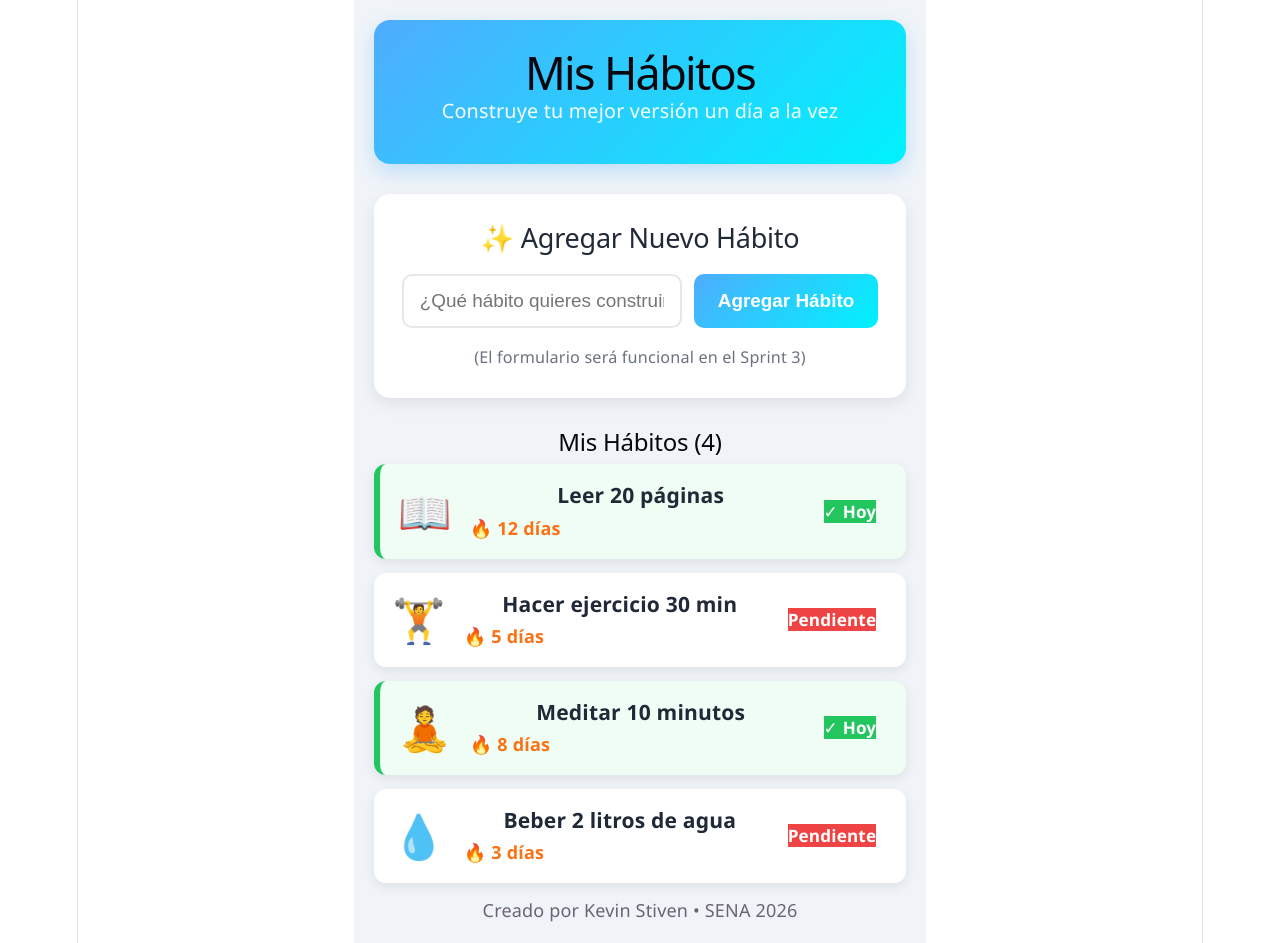
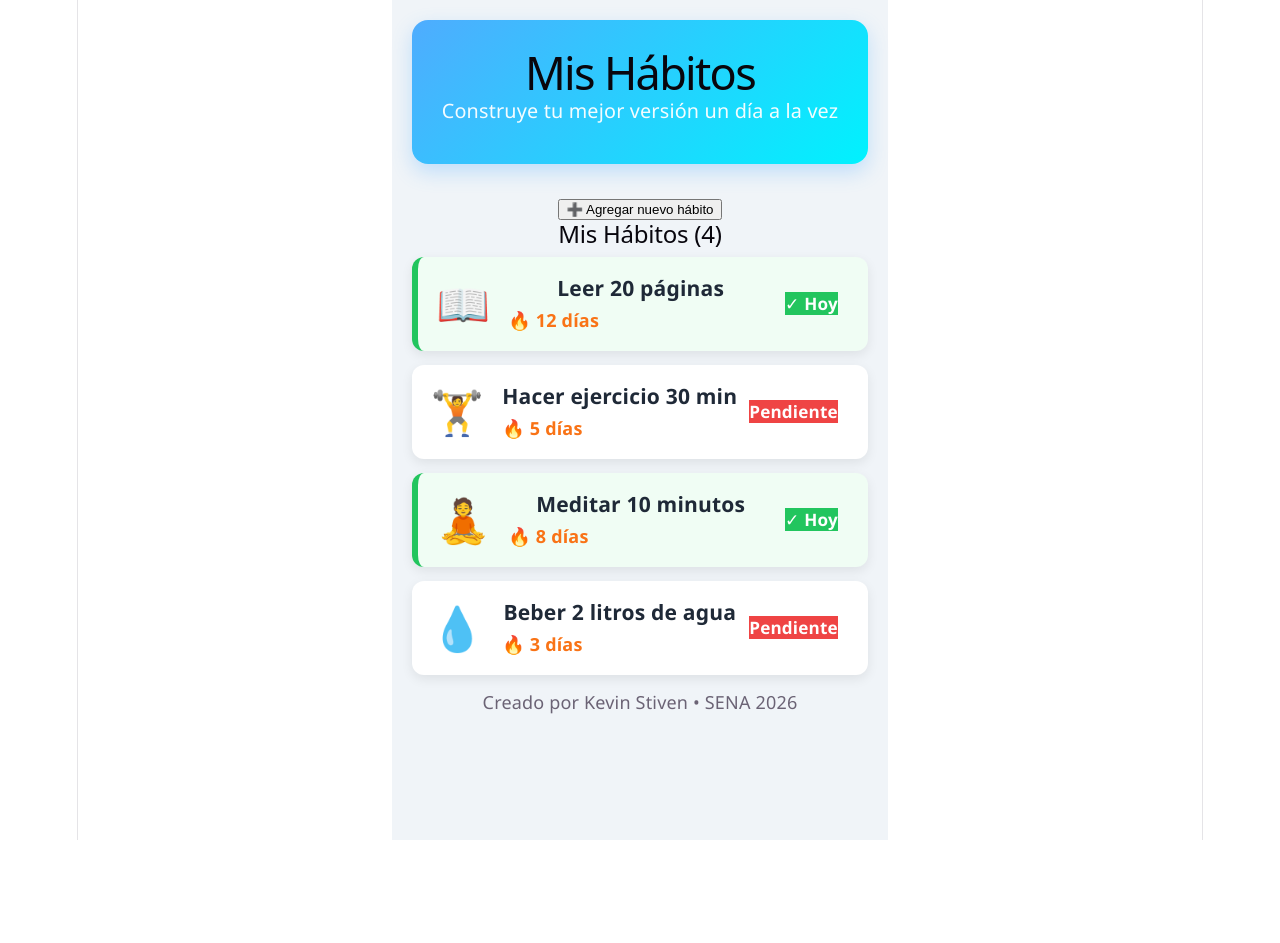
Before and after one commit to Stiven211/mini-react-habitos--productive-, a React (Vite) app in the folder habitos-app/: page / in a window 1280 px wide. After the commit the page ends 840 px from the top, so only its background shows below. Built offline with nearby package versions, Linux system fonts and the light colour scheme.

Commit message:
Sprint 3: Agregar useState para mostrar/ocultar formulario + formulario controlado

```diff
--- a/habitos-app/src/App.jsx
+++ b/habitos-app/src/App.jsx
@@ -1,3 +1,4 @@
+import { useState } from 'react'
 import Encabezado from './componentes/Encabezado'
 import Formulario from './componentes/Formulario'
 import Lista from './componentes/Lista'
@@ -5,35 +6,13 @@ import PiePagina from './componentes/PiePagina'
 import './App.css'
 
 function App() {
+  const [mostrarFormulario, setMostrarFormulario] = useState(false)
+
   const habitos = [
-    {
-      id: 1,
-      nombre: "Leer 20 páginas",
-      hechoHoy: true,
-      racha: 12,
-      icono: "📖"
-    },
-    {
-      id: 2,
-      nombre: "Hacer ejercicio 30 min",
-      hechoHoy: false,
-      racha: 5,
-      icono: "🏋️"
-    },
-    {
-      id: 3,
-      nombre: "Meditar 10 minutos",
-      hechoHoy: true,
-      racha: 8,
-      icono: "🧘"
-    },
-    {
-      id: 4,
-      nombre: "Beber 2 litros de agua",
-      hechoHoy: false,
-      racha: 3,
-      icono: "💧"
-    }
+    { id: 1, nombre: "Leer 20 páginas", hechoHoy: true, racha: 12, icono: "📖" },
+    { id: 2, nombre: "Hacer ejercicio 30 min", hechoHoy: false, racha: 5, icono: "🏋️" },
+    { id: 3, nombre: "Meditar 10 minutos", hechoHoy: true, racha: 8, icono: "🧘" },
+    { id: 4, nombre: "Beber 2 litros de agua", hechoHoy: false, racha: 3, icono: "💧" }
   ]
 
   return (
@@ -42,7 +21,16 @@ function App() {
         titulo="Mis Hábitos"
         subtitulo="Construye tu mejor versión un día a la vez"
       />
-      <Formulario />
+
+      <button
+        className="boton-toggle"
+        onClick={() => setMostrarFormulario(!mostrarFormulario)}
+      >
+        {mostrarFormulario ? 'Ocultar formulario' : '➕ Agregar nuevo hábito'}
+      </button>
+
+      {mostrarFormulario && <Formulario />}
+
       <Lista habitos={habitos} />
       <PiePagina />
     </div>
--- a/habitos-app/src/componentes/Formulario.jsx
+++ b/habitos-app/src/componentes/Formulario.jsx
@@ -1,26 +1,39 @@
+import { useState } from 'react'
 import './Formulario.css'
 
 function Formulario() {
+  const [nuevoHabito, setNuevoHabito] = useState("")
+
+  const manejarEnvio = (e) => {
+    e.preventDefault()
+
+    if (nuevoHabito.trim() === "") {
+      alert("Por favor escribe el nombre del hábito")
+      return
+    }
+
+    alert(`Hábito capturado: ${nuevoHabito}`)
+    setNuevoHabito("") // Limpiar input
+  }
+
   return (
-    <section className="formulario">
+    <form className="formulario" onSubmit={manejarEnvio}>
       <h2>✨ Agregar Nuevo Hábito</h2>
 
       <div className="formulario-inputs">
         <input
           type="text"
-          placeholder="¿Qué hábito quieres construir?"
+          value={nuevoHabito}
+          onChange={(e) => setNuevoHabito(e.target.value)}
+          placeholder="Ej: Caminar 10.000 pasos"
           className="input-habito"
         />
 
-        <button className="btn-agregar">
-          Agregar Hábito
+        <button type="submit" className="btn-agregar">
+          Agregar
         </button>
       </div>
-
-      <p className="formulario-nota">
-        (El formulario será funcional en el Sprint 3)
-      </p>
-    </section>
+    </form>
   )
 }
 
```
